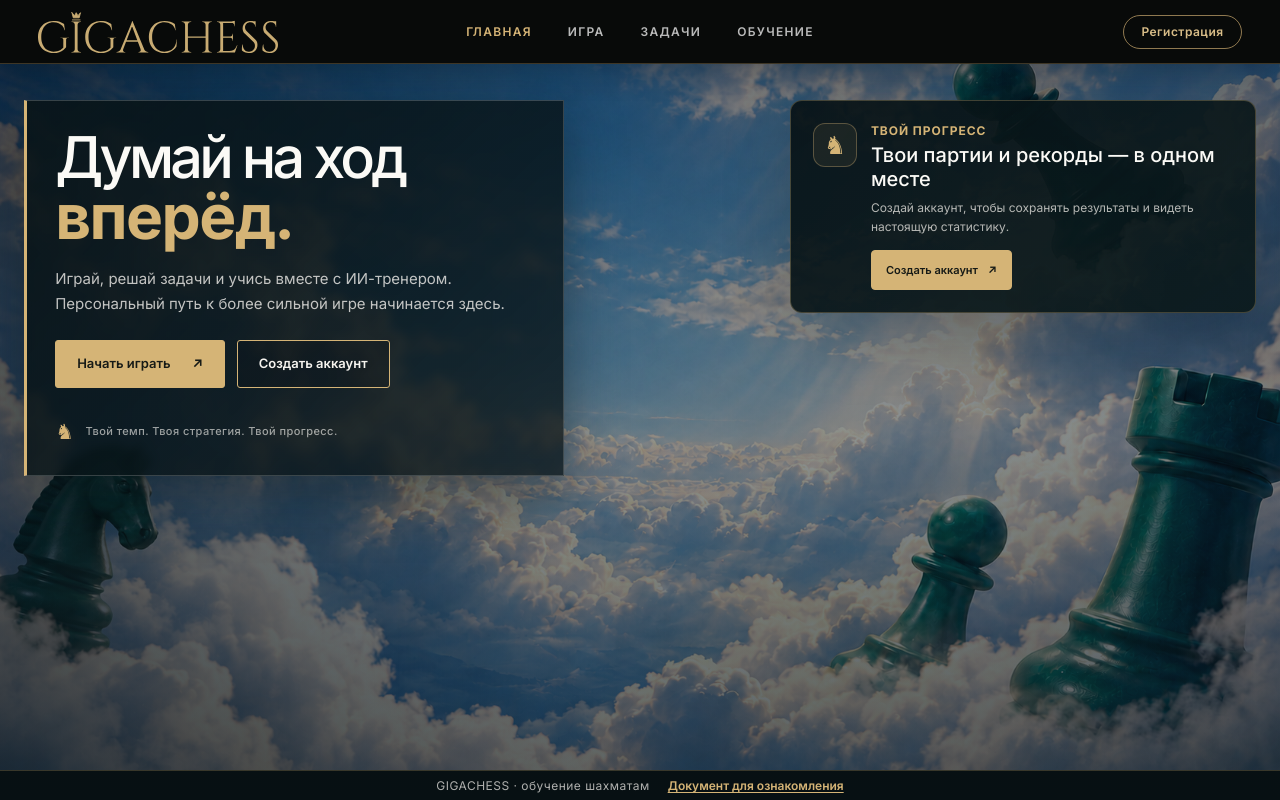
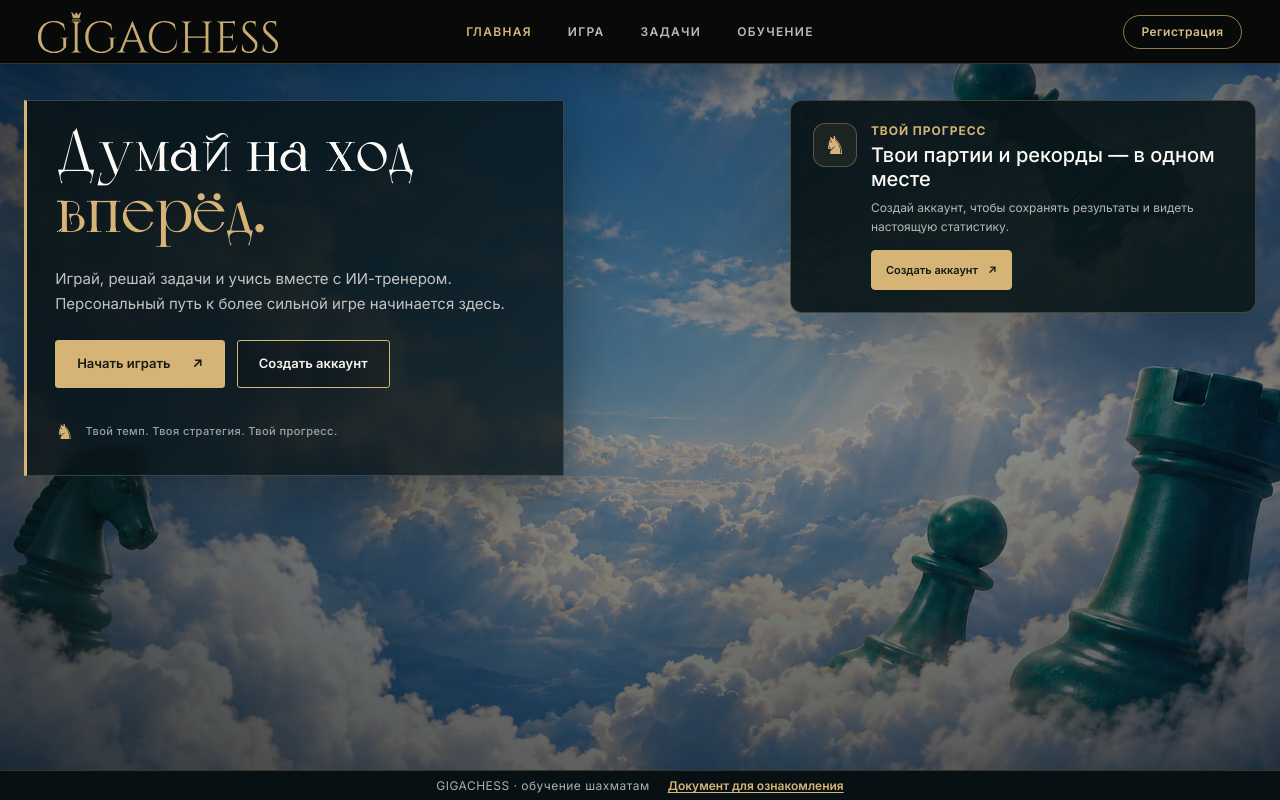
Before and after one commit to ichirou-hue/SFEDUCASTLING, a React (Vite) app in the folder frontend/: page / in a window 1280 px wide. Built offline with nearby package versions, Linux system fonts and the light colour scheme.

Commit message:
style: вернуть тонкие заголовки и центрировать историю ходов

```diff
--- a/frontend/src/home.css
+++ b/frontend/src/home.css
@@ -112,16 +112,16 @@
 .home-hero h1 {
   margin-top:0;
   color:#fbfaf6;
-  font:500 clamp(48px,4.5vw,72px)/.98 Inter,sans-serif;
-  letter-spacing:-.065em
+  font:400 clamp(48px,4.5vw,72px)/.98 var(--font-display);
+  letter-spacing:-.02em
 }
 .home-title-line {
   white-space:nowrap
 }
 .home-hero h1 em {
   color:#d5b476;
-  font:700 1.08em/1 var(--font-ui);
-  letter-spacing:-.025em
+  font:400 1.08em/1 var(--font-display);
+  letter-spacing:-.02em
 }
 .home-lead {
   max-width:470px;
--- a/frontend/style.css
+++ b/frontend/style.css
@@ -1,7 +1,16 @@
 @import url("https://fonts.googleapis.com/css2?family=Inter:wght@400;500;600;700;800;900&display=swap");
+
+@font-face {
+  font-family: "Calypso";
+  src: url("/Calypso.ttf") format("truetype");
+  font-weight: 400;
+  font-style: normal;
+  font-display: swap;
+}
 
 :root {
   --font-ui: "Inter", "Segoe UI", system-ui, sans-serif;
+  --font-display: "Calypso", Georgia, serif;
 }
 
 * {
@@ -1124,7 +1133,7 @@ textarea {
 }
 
 .chat-title-block h2 {
-  font-family: var(--font-ui);
+  font-family: var(--font-display);
   font-size: 36px;
   color: #333;
   margin: 0;
@@ -1136,6 +1145,7 @@ textarea {
    теперь сразу название ассистента - в масштабе заголовков соседних
    панелей (см. .history-title). */
 .chat-title-block h2.chat-panel-title {
+  font-family: var(--font-display);
   font-size: clamp(20px, 1.8vw, 32px);
   font-weight: normal;
   line-height: 1.1;
@@ -1645,7 +1655,12 @@ textarea {
   padding: 10px;
 }
 .history-title {
-  font-family: var(--font-ui);
+  display: flex;
+  align-self: stretch;
+  justify-content: center;
+  width: 100%;
+  box-sizing: border-box;
+  font-family: var(--font-display);
   font-size: clamp(20px, 1.8vw, 32px); /* РЎРґРµР»Р°Р»Рё С€СЂРёС„С‚ РЅРµРјРЅРѕРіРѕ РјРµРЅСЊС€Рµ */
   font-weight: normal;
   white-space: nowrap; /* РџСЂРёРЅСѓРґРёС‚РµР»СЊРЅРѕ РІС‹СЃС‚СЂР°РёРІР°РµРј С‚РµРєСЃС‚ СЃС‚СЂРѕРіРѕ РІ РѕРґРЅСѓ СЃС‚СЂРѕРєСѓ */
@@ -2598,7 +2613,7 @@ textarea {
 
 .puzzle-theme-name {
   margin-top: 4px;
-  font-family: var(--font-ui);
+  font-family: var(--font-display);
   font-size: 20px;
   color: #2f5c36;
   font-weight: normal;
@@ -3339,7 +3354,7 @@ textarea {
 .training-hero h1,
 .training-module-header h1 {
   margin: 3px 0 8px;
-  font-family: var(--font-ui);
+  font-family: var(--font-display);
   font-size: 36px;
   font-weight: normal;
   color: #2f5c36;
```
Also changed, not shown: 4 other files (tests, documents, lock files or other folders).
